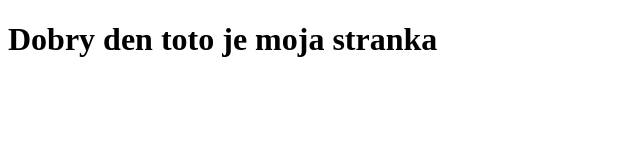
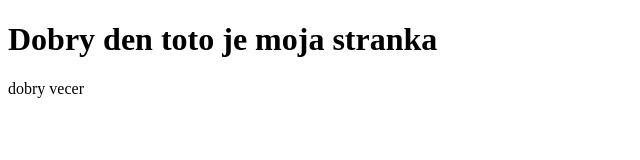
Before and after one commit to AweFilko/sei4-zoricak, a plain HTML site: page index.html in a window 1280 px wide. Shown: the full height of the page, 0-640 px from the left. Drawn offline with Linux system fonts and the light colour scheme.

Commit message:
Update index.html

```diff
--- a/index.html
+++ b/index.html
@@ -8,5 +8,6 @@
 </head>
 <body>
     <h1>Dobry den toto je moja stranka</h1>
+    <p> dobry vecer</p>
 </body>
 </html>
```
